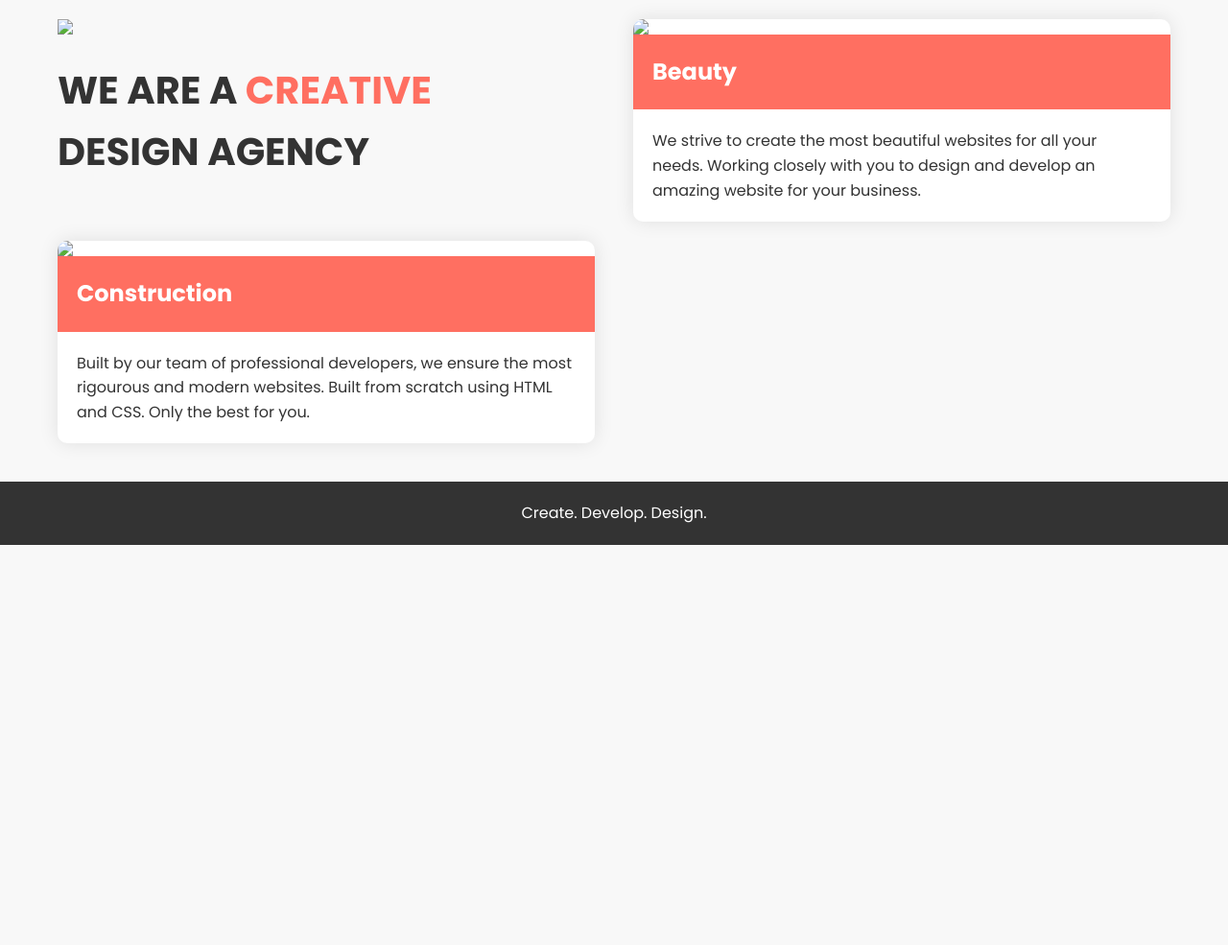
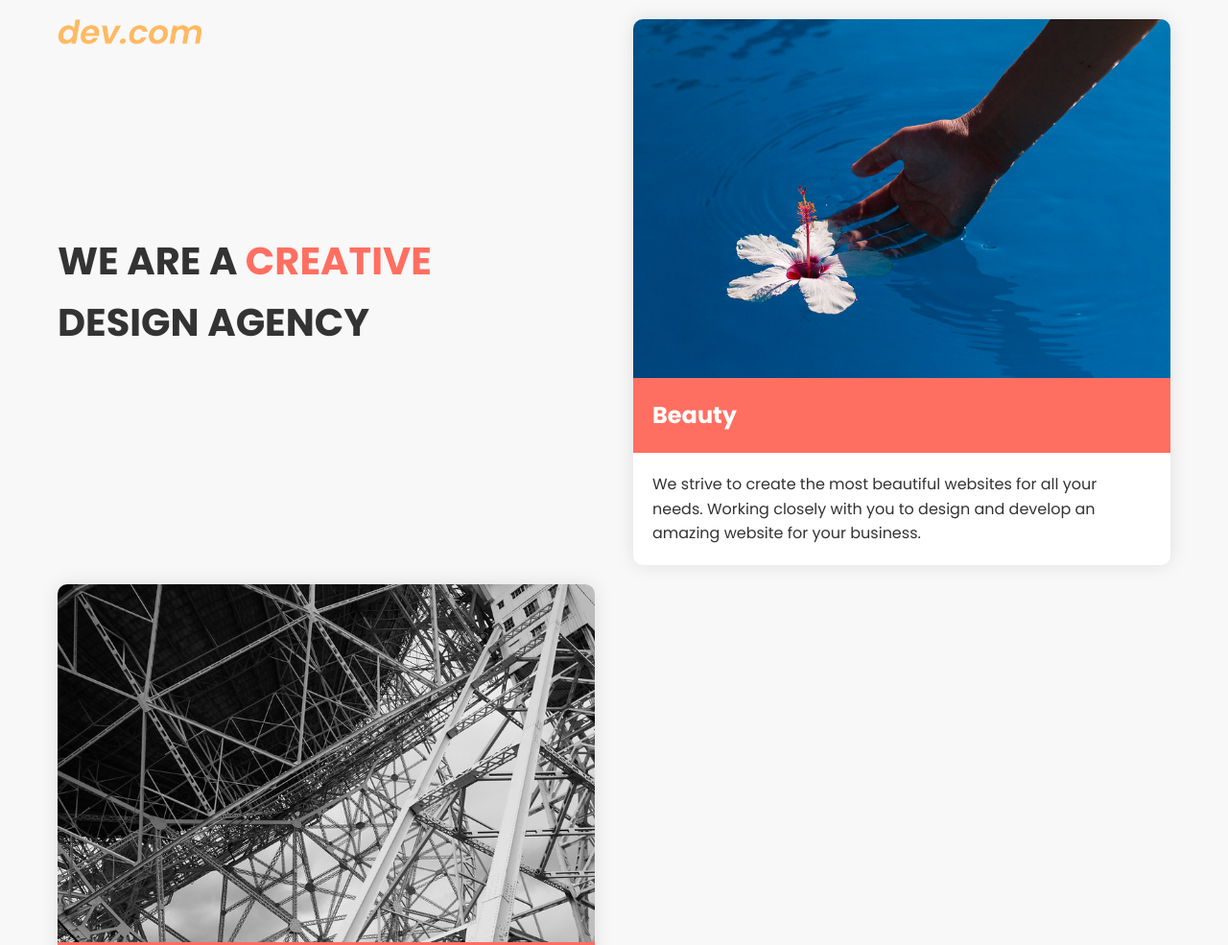
Before and after one commit to theawnishmishra/learning-project1, a plain HTML site: page index.html in a window 1280 px wide. Shown: the top 985 px of the page at 96% size. Before the commit the page ends 800 px from the top, so only its background shows below. Drawn offline with Linux system fonts and the light colour scheme.

Commit message:
Update index.html

```diff
--- a/index.html
+++ b/index.html
@@ -11,18 +11,18 @@
       </head>
 <body>
     <div class="main">
-      <img class="logo" src="../8.4 Web Design Agency Project/assets/images/logo.png" />
+      <img class="logo" src="./assets/logo.png" />
       <h1>We are a <span>Creative</span><br/> Design Agency</h1>
 
       <div class="left card">
-        <img class="title-image" src="../8.4 Web Design Agency Project/assets/images/beautiful.jpg" />
+        <img class="title-image" src="./assets/beautiful.jpg" />
         <h2 class="card-title">Beauty</h2>
         <p class="card-text">We strive to create the most beautiful websites for all your needs.
           Working closely with you to design and develop an amazing website for your business.</p>
       </div>
 
       <div class="right card">
-        <img class="title-image" src="../8.4 Web Design Agency Project/assets/images/construction.jpg" />
+        <img class="title-image" src="./assets/construction.jpg" />
         <h2 class="card-title">Construction</h2>
         <p class="card-text">Built by our team of professional developers, we ensure the most rigourous and modern websites.
           Built from scratch using HTML and CSS. Only the best for you.</p>
```
